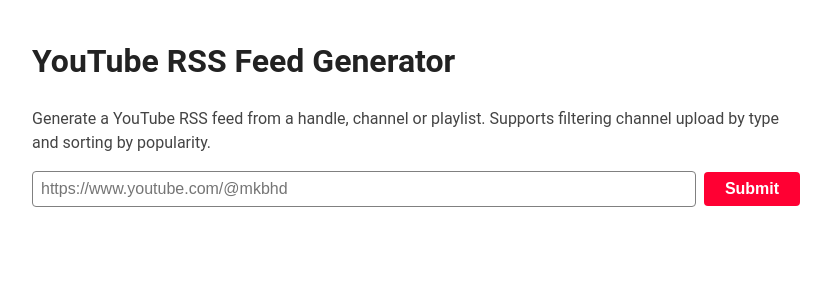
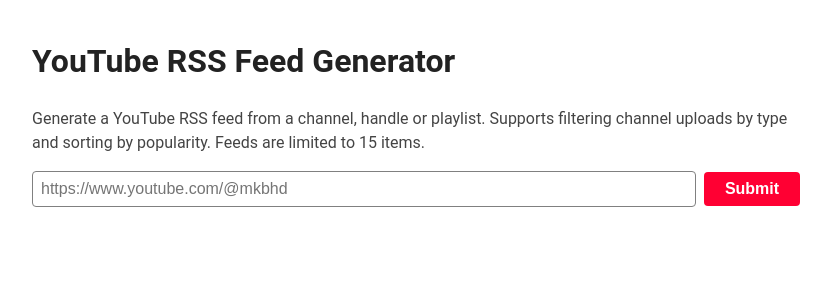
Before and after one commit to Samq64/samq64.github.io, a Jekyll site: the page built from _projects/youtube-rss.html, in a window 1280 px wide. Shown: the top 300 px of the page, without its empty margins (224-1055 px from the left). Built offline with Jekyll 4.4.1, drawn with Linux system fonts in a browser that asks for light colours.

Commit message:
Update YT RSS description

```diff
--- a/_projects/youtube-rss.html
+++ b/_projects/youtube-rss.html
@@ -1,6 +1,6 @@
 ---
 title: YouTube RSS Feed Generator
-description: Generate a YouTube RSS feed from a handle, channel or playlist. Supports filtering channel upload by type and sorting by popularity.
+description: Generate a YouTube RSS feed from a channel, handle or playlist. Supports filtering channel uploads by type and sorting by popularity. Feeds are limited to 15 items.
 ---
 
 <!doctype html>
```
